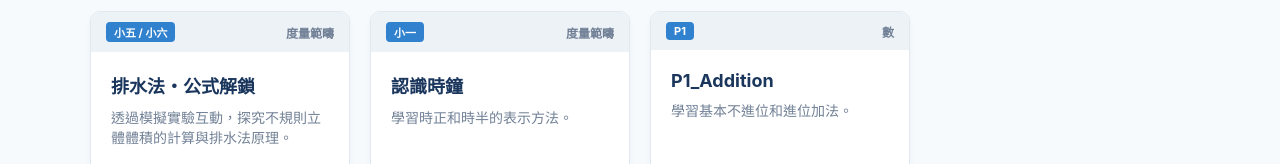
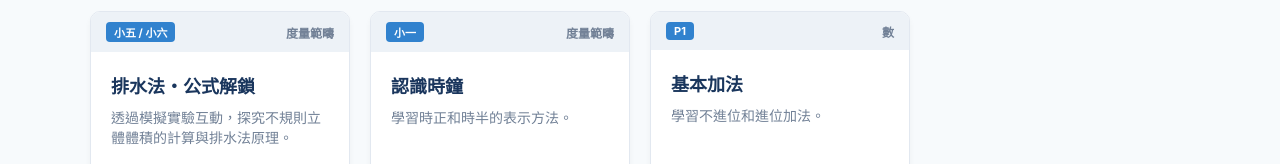
Before and after one commit to mrckhronald/mathsgames, a plain HTML site: page index.html in a window 1280 px wide. Shown: the part 300-464 px from the top of the page. Drawn offline with Linux system fonts and the light colour scheme.

Commit message:
Update index.html

```diff
--- a/index.html
+++ b/index.html
@@ -132,8 +132,8 @@
                         <span class="badge-cat">數</span>
                     </div>
                     <div class="card-body">
-                        <h3>P1_Addition</h3>
-                        <p>學習基本不進位和進位加法。</p>
+                        <h3>基本加法</h3>
+                        <p>學習不進位和進位加法。</p>
                     </div>
                 </div>
                 <div class="card-footer">
```
